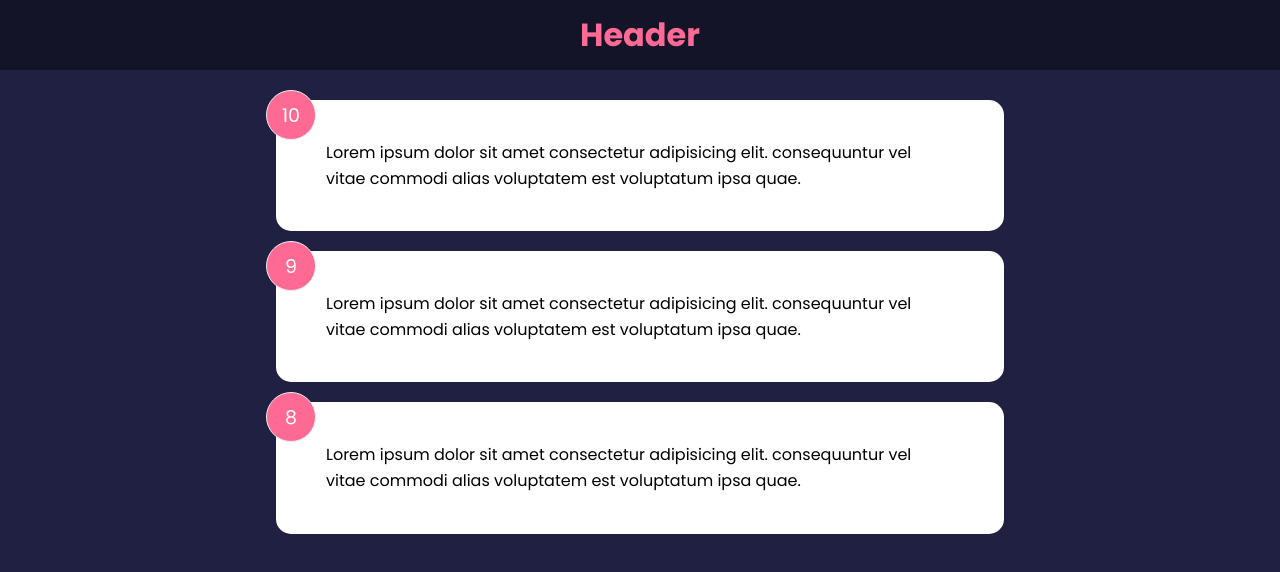
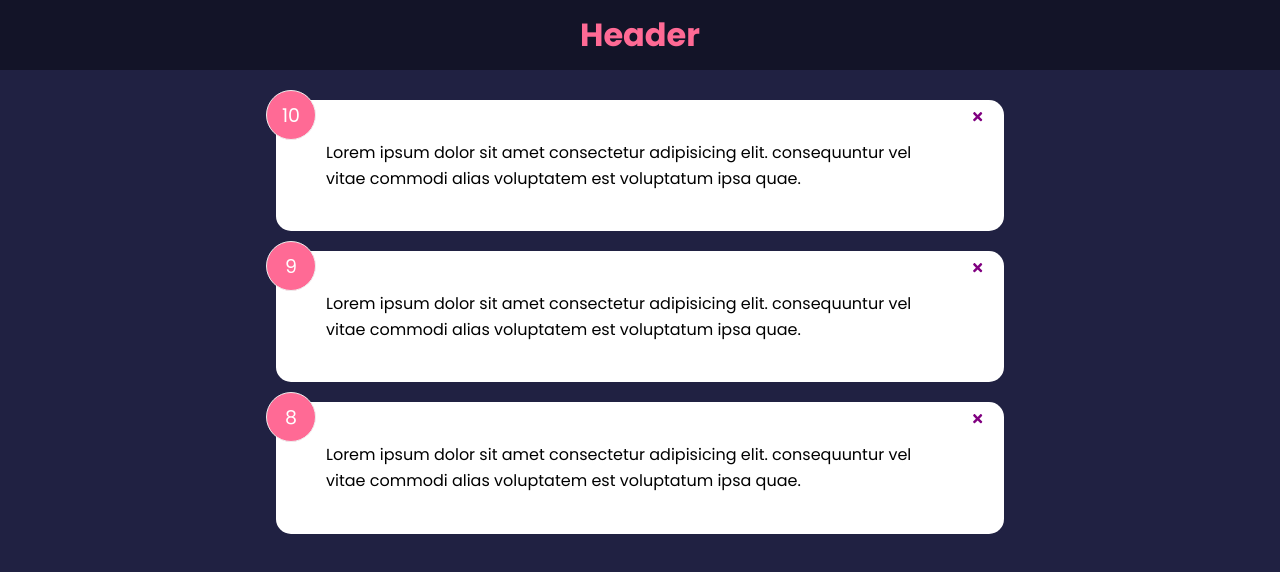
Before and after one commit to dpthegrey/miniature-tribble, a React (Create React App) app: page / in a window 1280 px wide. Shown: the top 572 px of the page. Built offline with nearby package versions, Linux system fonts and the light colour scheme.

Commit message:
Events & Prop Drilling

```diff
--- a/package.json
+++ b/package.json
@@ -8,6 +8,7 @@
     "@testing-library/user-event": "^13.5.0",
     "react": "^17.0.2",
     "react-dom": "^17.0.2",
+    "react-icons": "^4.3.1",
     "react-scripts": "5.0.0",
     "web-vitals": "^2.1.4"
   },
--- a/src/App.js
+++ b/src/App.js
@@ -6,11 +6,17 @@ import FeedbackData from "./data/FeedbackData";
 function App() {
   const [feedback, setFeedback] = useState(FeedbackData);
 
+  const deleteFeedback = (id) => {
+    if (window.confirm("Are you sure you want to delete this feedback?")) {
+      setFeedback(feedback.filter((feedback) => feedback.id !== id));
+    }
+  };
+
   return (
     <>
       <Header />
       <div className="container">
-        <FeedbackList feedback={feedback} />
+        <FeedbackList feedback={feedback} handleDelete={deleteFeedback} />
       </div>
     </>
   );
--- a/src/components/FeedbackItem.jsx
+++ b/src/components/FeedbackItem.jsx
@@ -1,11 +1,15 @@
 import React from "react";
+import { FaTimes } from "react-icons/fa";
 import Card from "./shared/Card";
 import PropTypes from "prop-types";
 
-const FeedbackItem = ({ item }) => {
+const FeedbackItem = ({ item, handleDelete }) => {
   return (
     <Card>
       <div className="num-display">{item.rating}</div>
+      <button onClick={() => handleDelete(item.id)} className="close">
+        <FaTimes color="purple" />
+      </button>
       <div className="text-display">{item.text}</div>
     </Card>
   );
--- a/src/components/FeedbackList.jsx
+++ b/src/components/FeedbackList.jsx
@@ -2,7 +2,7 @@ import React from "react";
 import FeedbackItem from "./FeedbackItem";
 import PropTypes from "prop-types";
 
-function FeedbackList({ feedback }) {
+function FeedbackList({ feedback, handleDelete }) {
   if (!feedback || feedback.length === 0) {
     return <p>No Feedback Yet</p>;
   }
@@ -10,7 +10,7 @@ function FeedbackList({ feedback }) {
   return (
     <div className="feedback-list">
       {feedback.map((item) => (
-        <FeedbackItem key={item.id} item={item} />
+        <FeedbackItem key={item.id} item={item} handleDelete={handleDelete} />
       ))}
     </div>
   );
```
Also changed, not shown: 1 other file (tests, documents, lock files or other folders).
